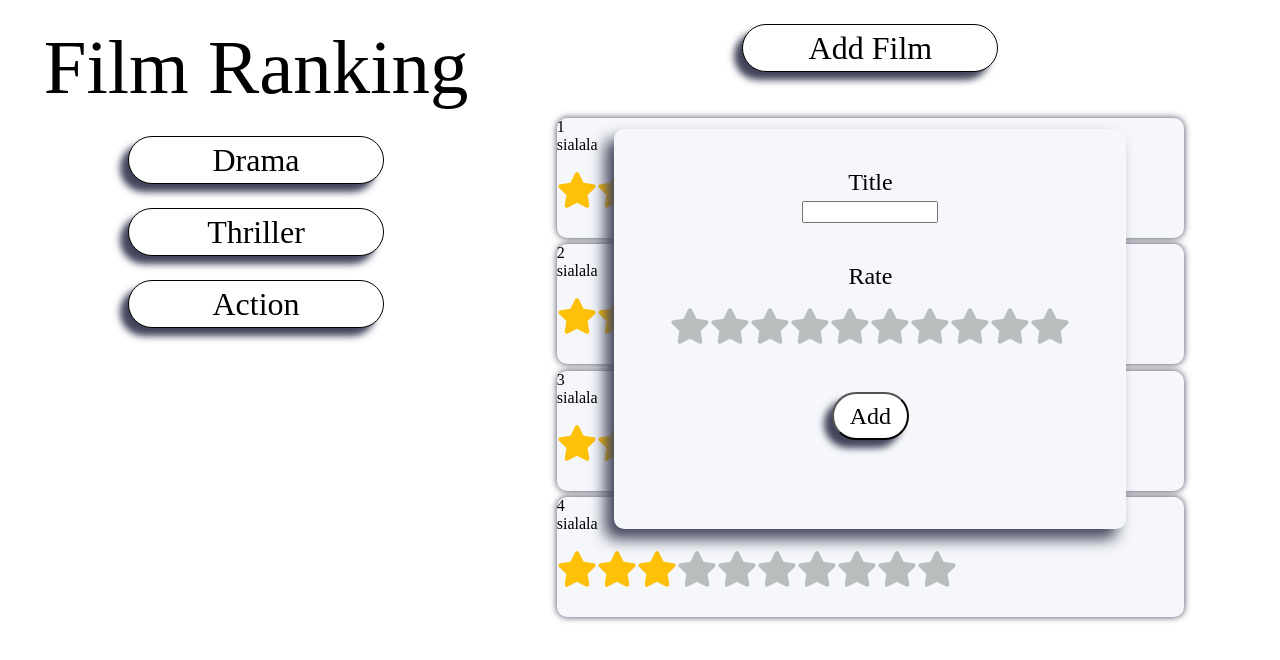
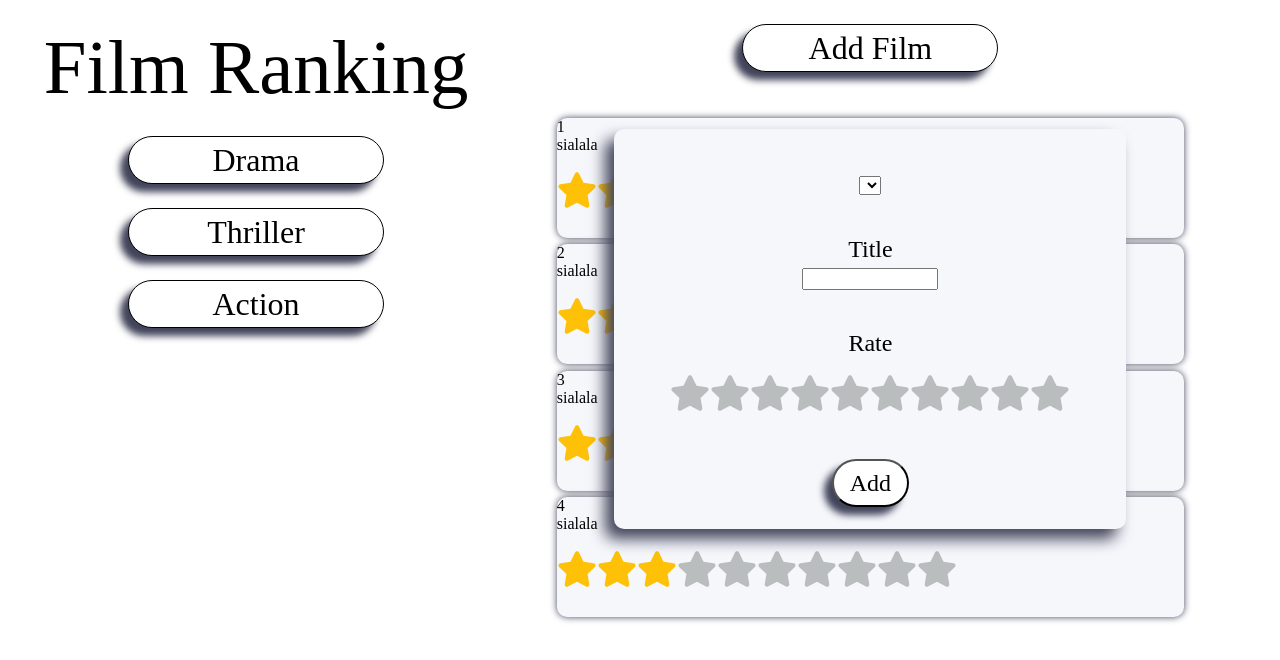
Before and after one commit to ItachiPM/MovieListApp, a React (Create React App) app: page / in a window 1280 px wide. Both pictures are taken after a click on the button "Add Film". Shown: the top 660 px of the page. Built offline with nearby package versions, Linux system fonts and the light colour scheme.

Commit message:
add to AddFrom new option to added

```diff
--- a/src/components/addForm/AddForm.tsx
+++ b/src/components/addForm/AddForm.tsx
@@ -17,6 +17,11 @@ export const AddForm = () => {
     return <div className='AddForm' style={{visibility: visible}}>
         <form>
             <label>
+                <select name="" id="">
+                    <option value=""></option>
+                </select>
+            </label>
+            <label>
                 Title <br/>
                 <input type="text"/>
             </label>
```
